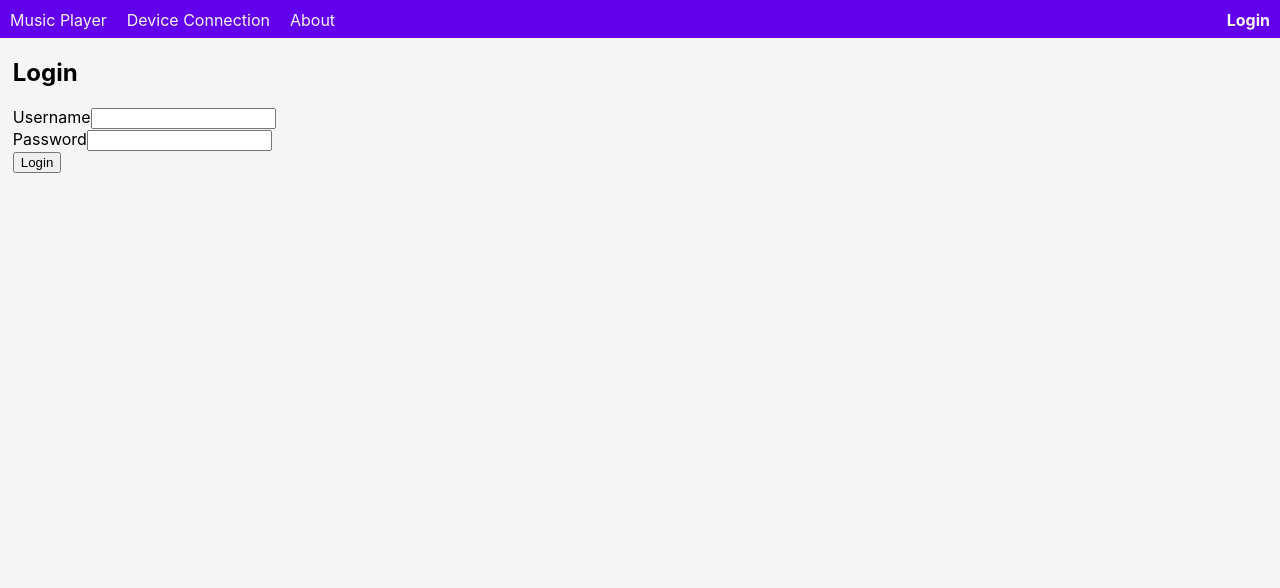
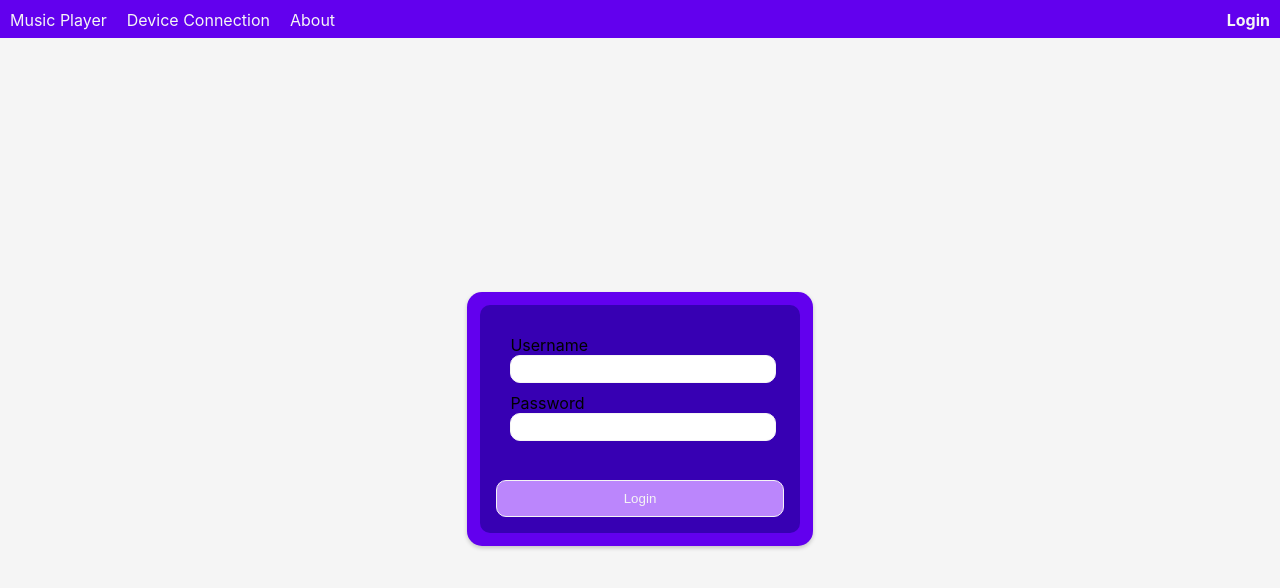
Before and after one commit to rileycleavenger/TheModernJukebox, a React (Create React App) app in the folder the-modern-jukebox-react-app/: page /login in a window 1280 px wide. Shown: the top 588 px of the page. Built offline with nearby package versions, Linux system fonts and the light colour scheme.

Commit message:
basic login form has styles

```diff
--- a/the-modern-jukebox-react-app/src/App.css
+++ b/the-modern-jukebox-react-app/src/App.css
@@ -42,7 +42,8 @@
 }
 
 .page-content {
-  margin: 0 1vw;
+  margin: 1vh 1vw;
+  height: 93.25vh;
 }
 
  /* initially hide the button on all screens */
--- a/the-modern-jukebox-react-app/src/pages/login/Login.css
+++ b/the-modern-jukebox-react-app/src/pages/login/Login.css
@@ -0,0 +1,58 @@
+.page {
+    display: flex;
+    justify-content: center;
+    align-items: center;
+    height:100%;
+  }
+
+  .login-container {
+    background-color: var(--primary-color);
+    border-radius: 15px;
+    padding: 1%;
+    width: 40vh;
+    box-shadow: 0 2px 4px rgba(0, 0, 0, 0.2);
+  }
+
+  .inner-login-container {
+    height: 80%;
+    width: 90%;
+    padding: 5%;
+    background-color: var(--secondary-color);
+    border-radius: 10px;
+  }
+
+  .username-and-pass{
+    margin: 5%;
+    margin-bottom: 10%;
+  }
+
+  form {
+    display: flex;
+    flex-direction: column;
+  }
+
+
+  input {
+    height: 3vh;
+    width: 100%;
+    margin-bottom: 10px;
+    border: 1px solid var(--text-color);
+    border-radius: 10px;
+  }
+
+  button {
+    padding: 10px 20px;
+    background-color: var(--tertiary-color);
+    color: var(--text-color);
+    border: 1px solid var(--text-color);
+    border-radius: 10px;
+    cursor: pointer;
+  }
+
+  button:hover {
+    background-color: var(--text-color);
+    color: var(--tertiary-color);
+    border: 1px solid var(--tertiary-color);
+    box-shadow: rgba(255, 255, 255, 0.25) 0 8px 15px;
+    transform: translateY(-2px);
+  }
--- a/the-modern-jukebox-react-app/src/pages/login/Login.tsx
+++ b/the-modern-jukebox-react-app/src/pages/login/Login.tsx
@@ -12,10 +12,11 @@ const Login: React.FC = () => {
   };
 
   return (
-    <div className="center-box">
+    <div className="page">
       <div className="login-container">
-        <h2>Login</h2>
+        <div className="inner-login-container">
           <form>
+            <div className="username-and-pass">
               <div>
                 <label>Username</label>
                 <input
@@ -32,12 +33,14 @@ const Login: React.FC = () => {
                   onChange={(e) => setPassword(e.target.value)}
                 />
               </div>
+            </div>
             <button type="button" onClick={handleLogin}>
               Login
             </button>
           </form>
         </div>
       </div>
+    </div>
   );
 };
 
```
Also changed, not shown: the-modern-jukebox-react-app/src/pages/about/About.css (added), the-modern-jukebox-react-app/src/pages/about/About.scss (deleted), the-modern-jukebox-react-app/src/pages/device-connection/DeviceConnection.css (added), the-modern-jukebox-react-app/src/pages/device-connection/DeviceConnection.scss (deleted), the-modern-jukebox-react-app/src/pages/music-player/MusicPlayer.css (added), the-modern-jukebox-react-app/src/pages/music-player/MusicPlayer.scss (deleted). Lines whose indentation alone changed are shown as unchanged.
